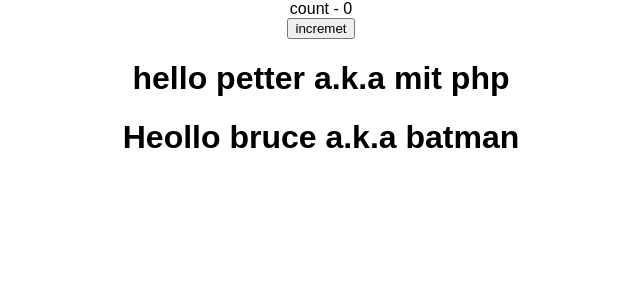
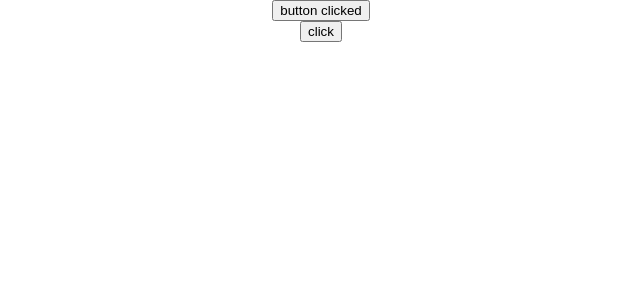
Before and after one commit to mohammadyazarloo2/react-lessons, a React (Create React App) app: page / in a window 1280 px wide. Shown: the top 300 px of the page, without its empty margins (319-959 px from the left). Built offline with nearby package versions, Linux system fonts and the light colour scheme.

Commit message:
event handling in function and class

```diff
--- a/src/App.js
+++ b/src/App.js
@@ -6,22 +6,25 @@
 import Hello from './components/hello'
 import Message from './components/message'
 import Counter from './components/counter';
+import FunctionClick from './components/functionClick';
+import ClassClick from './components/classClick'
 
 class App extends Component {
   render() {
     return (
       <div className="App">
 
-        <Counter />
-
+        <ClassClick />
+        <FunctionClick />
 
 
         {/*<Greate name="bruce" heroName="batman" >
+        <Counter />
         <p>this is cildren prop</p>
         </Greate>
         <Greate name="diana" heroName="wonder women" >
         <button>Action</button>
-    </Greate>*/}
+    </Greate>
         <Greate name="petter" heroName="mit php" />
         <Welcome name="bruce" heroName="batman" />
         {/*<Welcome name="clark" heroName="superman" />
--- /dev/null
+++ b/src/components/classClick.js
@@ -0,0 +1,19 @@
+import React,{Component} from 'react'
+
+class ClassClick extends Component{
+
+    clickHandler() {
+        console.log('the cliecked button')
+
+    }
+
+    render(){
+        return(
+            <div>
+                <button onClick={this.clickHandler}>button clicked</button>
+            </div>
+        )
+    }
+}
+
+export default ClassClick
--- /dev/null
+++ b/src/components/functionClick.js
@@ -0,0 +1,17 @@
+import React,{Component} from 'react'
+
+function FunctionClick(){
+
+    function clickHandler(){
+        console.log('button clicked')
+    }
+
+    return (
+        <div>
+            <button onClick={clickHandler()}>click</button>
+        </div>
+    )
+}
+
+
+export default FunctionClick
```
